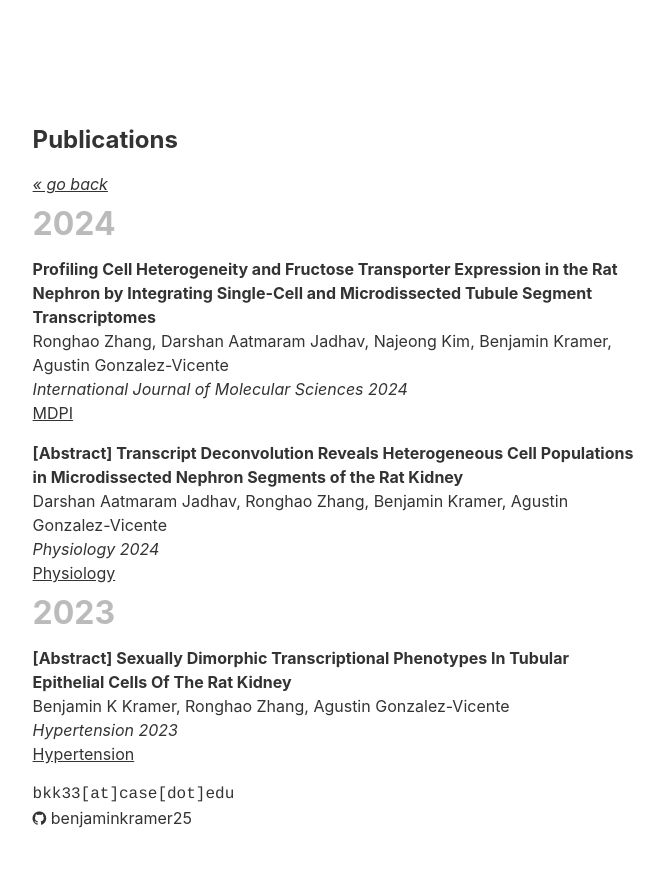
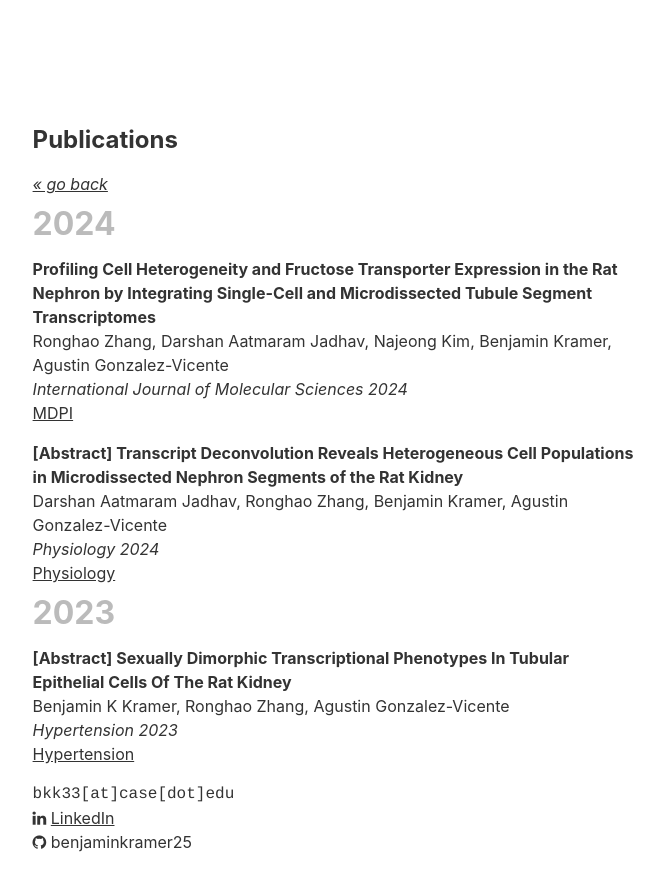
Before and after one commit to benjaminkramer64/benjaminkramer25.github.io, a Jekyll site: the page built from publications.md, in a window 1280 px wide. Shown: the top 891 px of the page, without its empty margins (313-977 px from the left). Built offline with Jekyll 4.4.1, drawn with Linux system fonts in a browser that asks for light colours.

Commit message:
Update home.html

```diff
--- a/_layouts/home.html
+++ b/_layouts/home.html
@@ -13,8 +13,13 @@
     <div class="links">
         <ul>
           <li id="email">{{ site.email }}</li>
+          <li> <i class="fa fa-linkedin"></i>
+            <a href="https://linkedin.com/in/benjaminkramer111" id="linkedin" target="_blank">
+            LinkedIn
+            </a>
+          </li>
           <li> <i class="fa fa-github"></i>
-            <a href="https://github.com/benjaminkramer25" id="github" target=”_blank>
+            <a href="https://github.com/benjaminkramer25" id="github" target="_blank">
             {{ site.github_username }}
             </a>
           </li>
```
